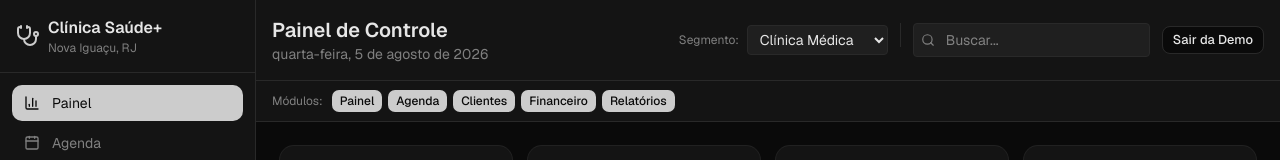
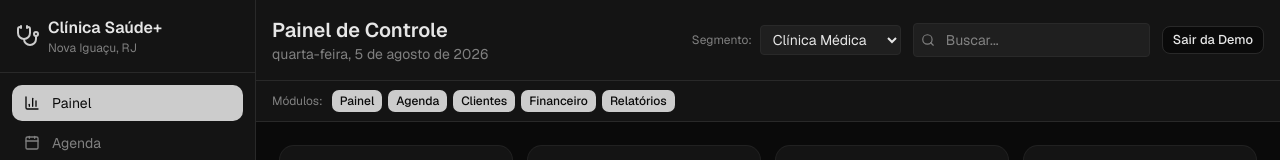
Before and after one commit to mmdj04/openbusiness, a Next.js app: page /demonstracao in a window 1280 px wide. Shown: the top 160 px of the page. Built offline with nearby package versions, Linux system fonts and the light colour scheme.

Commit message:
fix: header com layout flexível para não vazar

```diff
--- a/src/app/demonstracao/page.tsx
+++ b/src/app/demonstracao/page.tsx
@@ -404,8 +404,8 @@ export default function DemonstracaoPage() {
 
       <main className="ml-64 flex-1 overflow-auto">
         <header className="bg-card border-border border-b">
-          <div className="flex items-center justify-between p-4">
-            <div>
+          <div className="flex items-center justify-between gap-4 p-4">
+            <div className="min-w-0 shrink-0">
               <h1 className="text-xl font-semibold">
                 {currentModule === "dashboard" && "Painel de Controle"}
                 {currentModule === "agenda" && "Agenda"}
@@ -422,9 +422,11 @@ export default function DemonstracaoPage() {
                 })}
               </p>
             </div>
-            <div className="flex items-center gap-3">
+            <div className="flex flex-1 items-center justify-end gap-3">
               <div className="flex items-center gap-2">
-                <span className="text-muted-foreground text-xs">Segmento:</span>
+                <span className="text-muted-foreground text-xs whitespace-nowrap">
+                  Segmento:
+                </span>
                 <select
                   value={selectedSegment}
                   onChange={(e) =>
@@ -439,7 +441,6 @@ export default function DemonstracaoPage() {
                   ))}
                 </select>
               </div>
-              <Separator orientation="vertical" className="h-6" />
               <div className="relative">
                 <Search className="text-muted-foreground absolute top-1/2 left-2 size-3.5 -translate-y-1/2" />
                 <input
```
